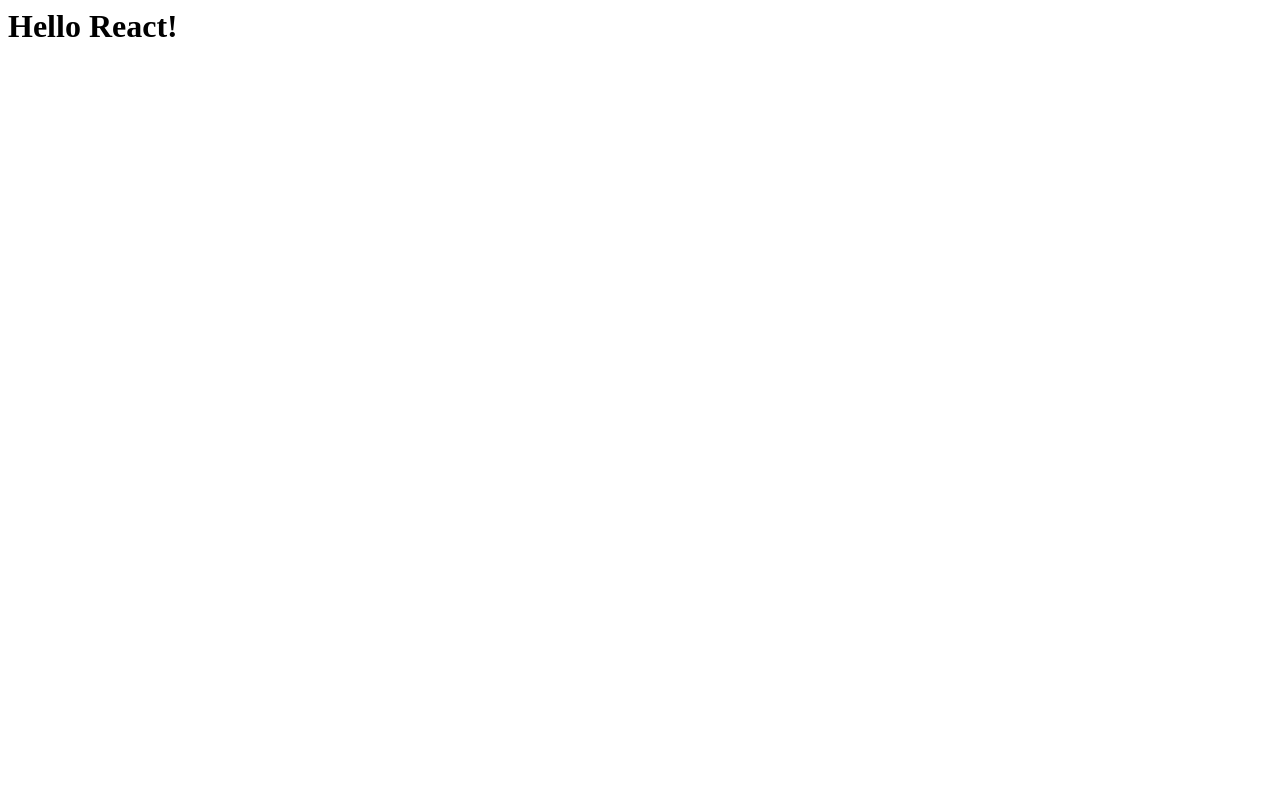
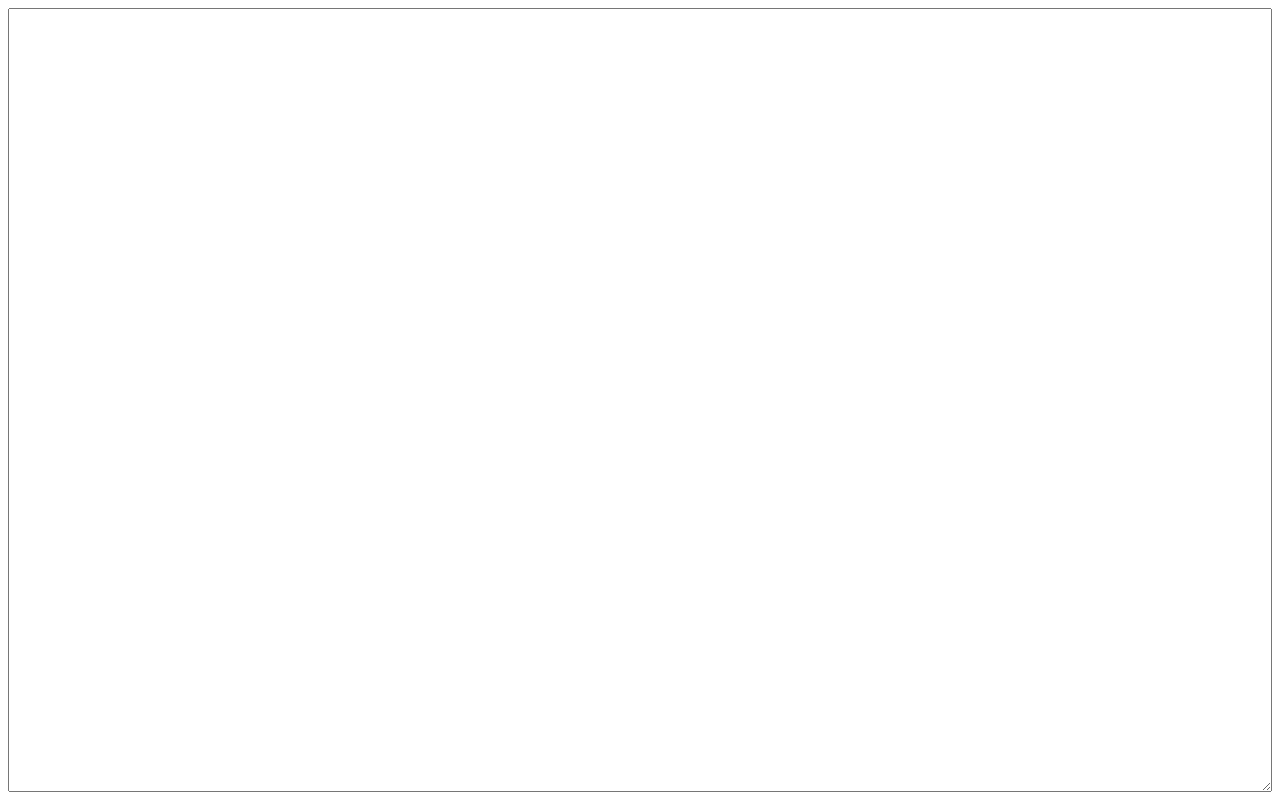
Before and after one commit to ttokutake/copype, a React app: page / in a window 1280 px wide. Built offline with nearby package versions, Linux system fonts and the light colour scheme.

Commit message:
Introduce styled-components

```diff
--- a/package.json
+++ b/package.json
@@ -5,7 +5,8 @@
   "main": "index.js",
   "dependencies": {
     "react": "^16.4.0",
-    "react-dom": "^16.4.0"
+    "react-dom": "^16.4.0",
+    "styled-components": "^3.3.2"
   },
   "devDependencies": {
     "@types/react": "^16.3.17",
@@ -19,6 +20,7 @@
   "scripts": {
     "build": "webpack",
     "watch": "webpack -w",
+    "open": "open public/index.html",
     "deploy": "netlify deploy",
     "test": "echo \"Error: no test specified\" && exit 1"
   },
--- a/src/main.tsx
+++ b/src/main.tsx
@@ -1,14 +1,18 @@
 import * as React    from "react";
 import * as ReactDOM from "react-dom";
+import styled from "styled-components";
+
+const TextArea = styled.textarea`
+  height: 100%;
+  width: 100%;
+`;
 
 class App extends React.Component {
   render() {
     return (
-      <div>
-        <h1>Hello React!</h1>
-      </div>
+      <TextArea></TextArea>
     );
   }
 }
 
-ReactDOM.render(<App/>, document.querySelector("#main"));
+ReactDOM.render(<App />, document.querySelector("#main"));
```
Also changed, not shown: 1 other file (tests, documents, lock files or other folders).
